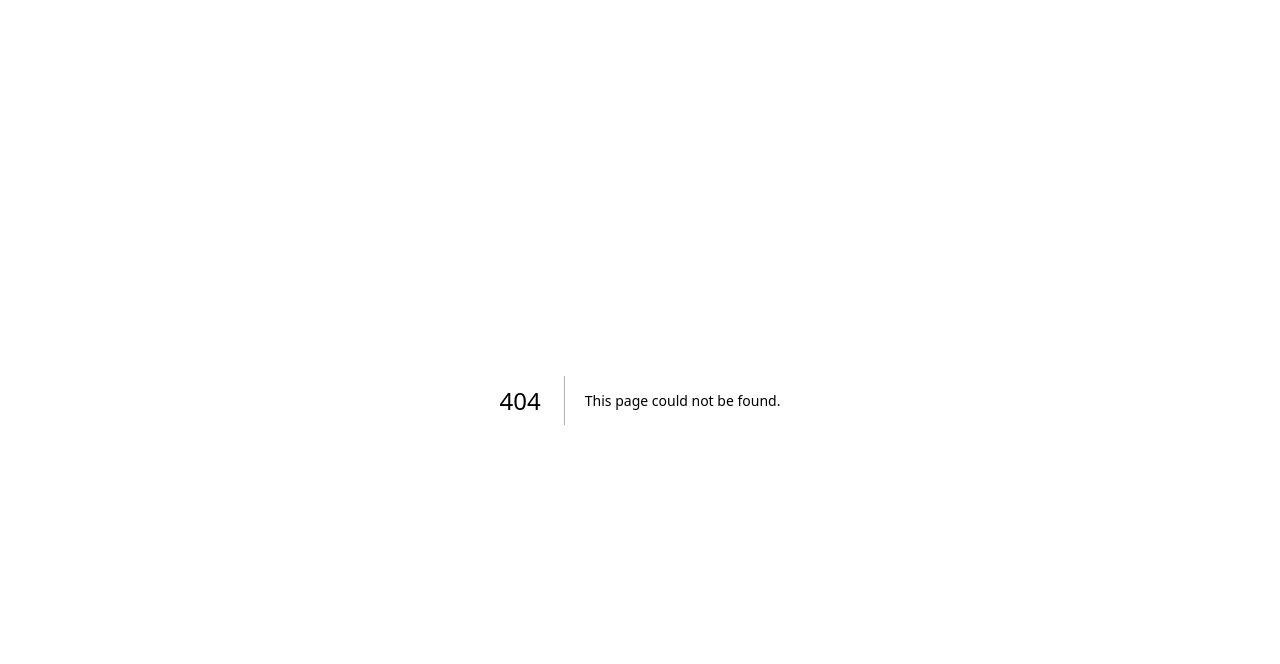
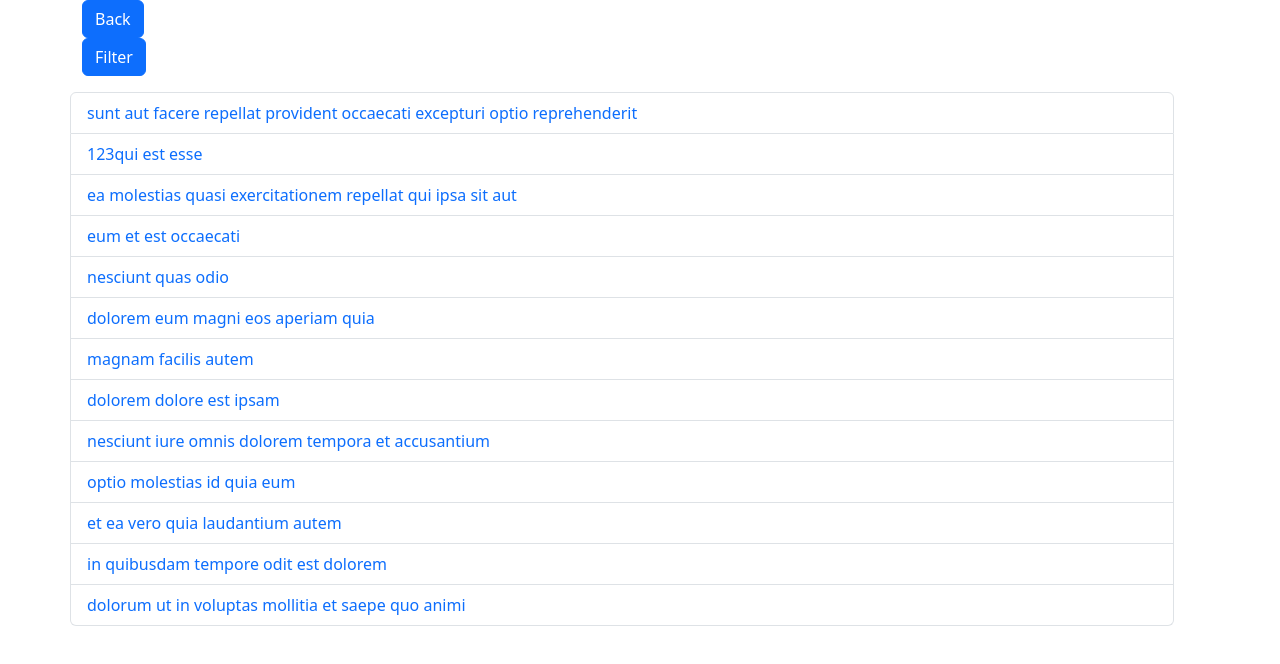
Before and after one commit to a-code-miner/CodeyadNextV2, a Next.js app: page /filteredPosts in a window 1280 px wide. Before the commit this address had no page. Shown: the top 664 px of the page. Built offline with nearby package versions, Linux system fonts and the light colour scheme; data requests are answered from the project's data file.

Commit message:
35-page-prerendering-shallow-routing-client-side-data-fetching lesson

```diff
--- a/db.json
+++ b/db.json
@@ -55,7 +55,7 @@
 			"body": "consectetur animi nesciunt iure dolore\nenim quia ad\nveniam autem ut quam aut nobis\net est aut quod aut provident voluptas autem voluptas"
 		},
 		{
-			"userId": 1,
+			"userId": 2,
 			"id": 10,
 			"title": "optio molestias id quia eum",
 			"body": "quo et expedita modi cum officia vel magni\ndoloribus qui repudiandae\nvero nisi sit\nquos veniam quod sed accusamus veritatis error"
--- /dev/null
+++ b/pages/filteredPosts/index.jsx
@@ -0,0 +1,52 @@
+import Link from "next/link";
+import { useRouter } from "next/router";
+import { useState } from "react";
+import { Button, Container, ListGroup, ListGroupItem, Row } from "react-bootstrap";
+
+function FilteredPosts({ posts }) {
+    const router = useRouter(); // next/router
+    const [filteredPosts, setFilteredPosts] = useState(posts);
+
+    const handleFilterPosts = async (userId) => {
+        router.push(`/filteredPosts?userId=${userId}`, null, {
+            shallow: true
+        });
+        const res = await fetch(`http://localhost:4000/posts?userId=${userId}`);
+        const posts = await res.json();
+        setFilteredPosts(posts);
+    }
+
+    console.log(router.query);
+    return (
+        <Container>
+            <Button onClick={() => router.back()}>Back</Button>
+            <br />
+            <Button onClick={() => handleFilterPosts(1)}>Filter</Button>
+            <Row className="mt-3 w-100">
+                <ListGroup>
+                    {filteredPosts.map((post) => (
+                        <ListGroupItem key={post.id}>
+                            <Link className="text-decoration-none" href={`/posts/${post.id}`}>{post.title}</Link>
+                        </ListGroupItem>
+                    ))}
+                </ListGroup>
+            </Row>
+        </Container>
+    );
+};
+
+export default FilteredPosts;
+
+
+export async function getServerSideProps(context) {
+    const { query } = context;
+    const { userId } = query;
+    const q = userId ? `?userId=${userId}` : '';
+    const res = await fetch(`http://localhost:4000/posts${q}`);
+    const posts = await res.json();
+    return {
+        props: {
+            posts,
+        },
+    };
+};
--- a/pages/index.js
+++ b/pages/index.js
@@ -19,6 +19,9 @@
 						<ListGroup.Item action>
 							<Link href={'/admin/panel'}><div>admin - panel</div></Link>
 						</ListGroup.Item>
+						<ListGroup.Item action>
+							<Link href={'/filteredPosts'}><div>Filtered Posts</div></Link>
+						</ListGroup.Item>
 					</ListGroup>
 				</Row>
 			</Container>
```
